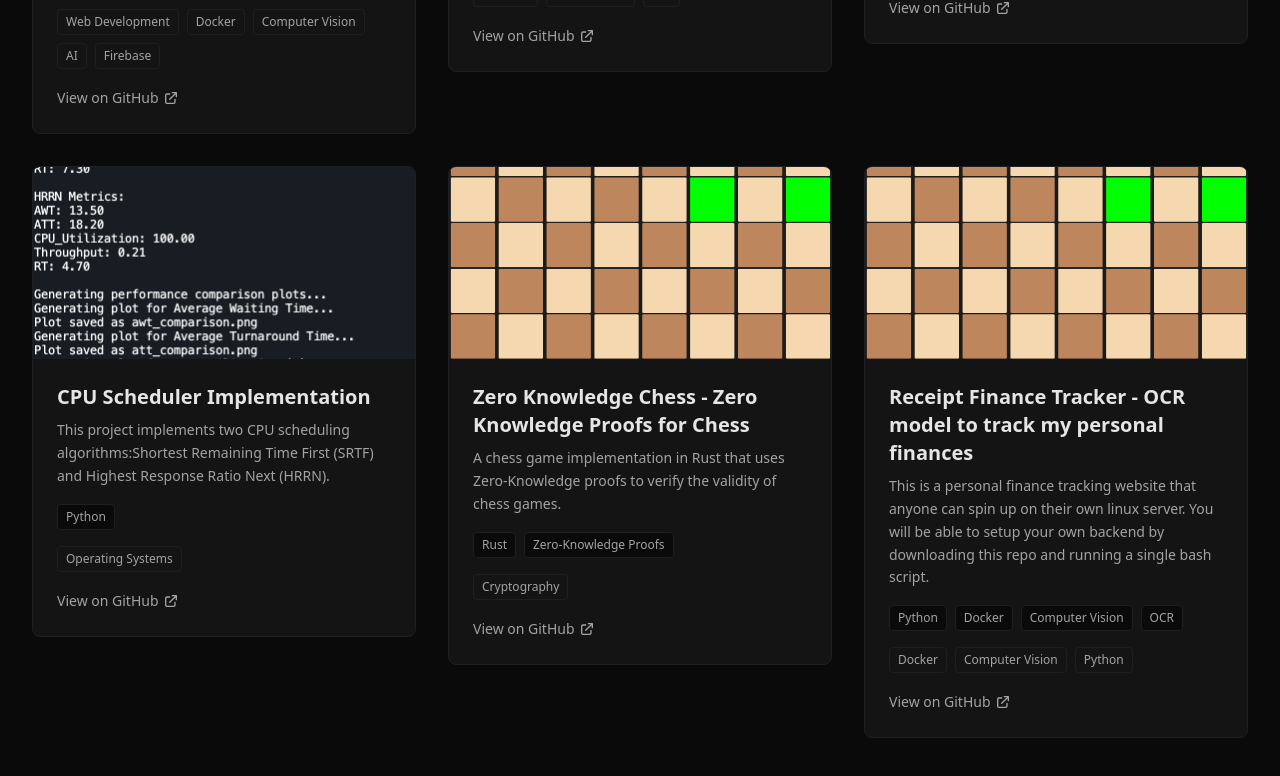
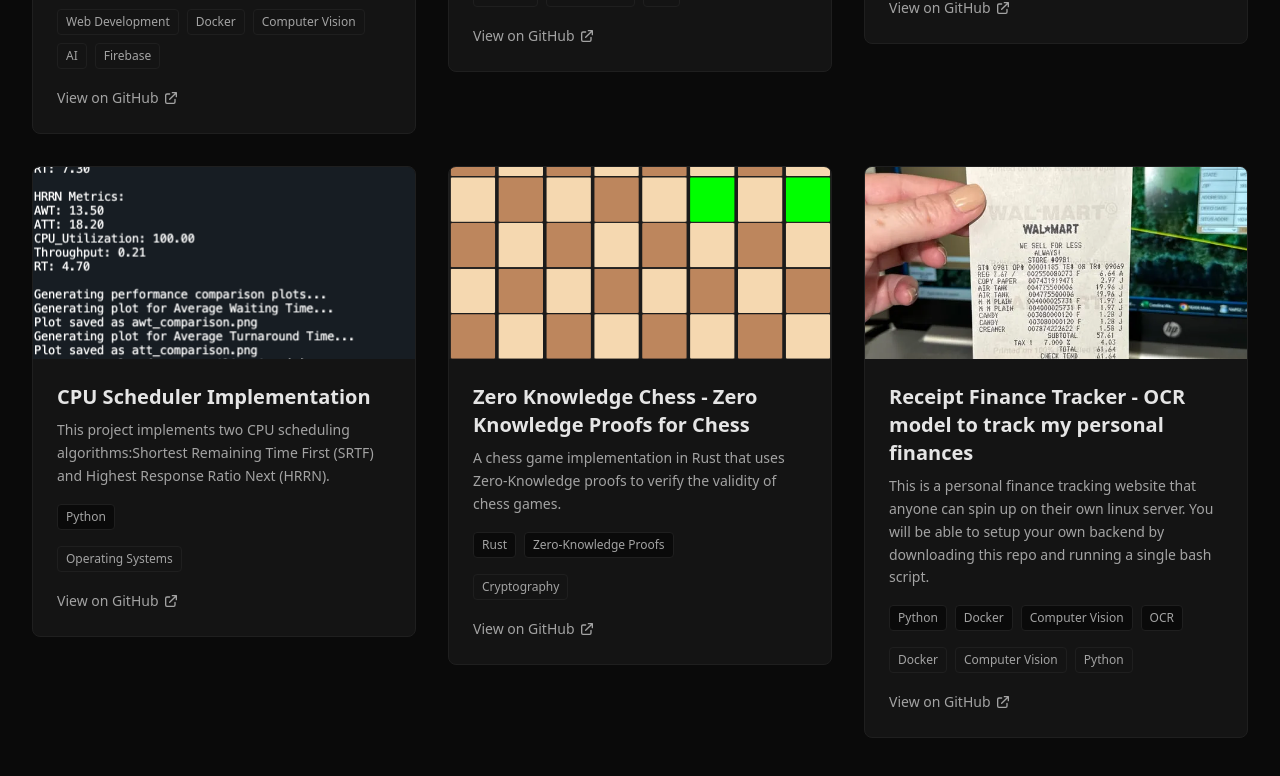
Before and after one commit to Dyno-man/Dyno-man.github.io, a Next.js app: page /projects in a window 1280 px wide. Shown: the part 977-1753 px from the top of the page. Built offline with nearby package versions, Linux system fonts and the light colour scheme.

Commit message:
Fixed project 6's picture

```diff
--- a/data/projects.ts
+++ b/data/projects.ts
@@ -57,7 +57,7 @@ export const projects: Project[] = [
     id: 'project-6',
     title: 'Receipt Finance Tracker - OCR model to track my personal finances',
     description: 'This is a personal finance tracking website that anyone can spin up on their own linux server. You will be able to setup your own backend by downloading this repo and running a single bash script.',
-    image: '/images/project-5.png',
+    image: '/images/project-6.webp',
     githubLink: 'https://github.com/Dyno-man/Receipt-Finance-Tracker',
     techStack: ['Python', 'Docker', 'Computer Vision', 'OCR'],
     categories: ['Docker', 'Computer Vision', 'Python'],
```
